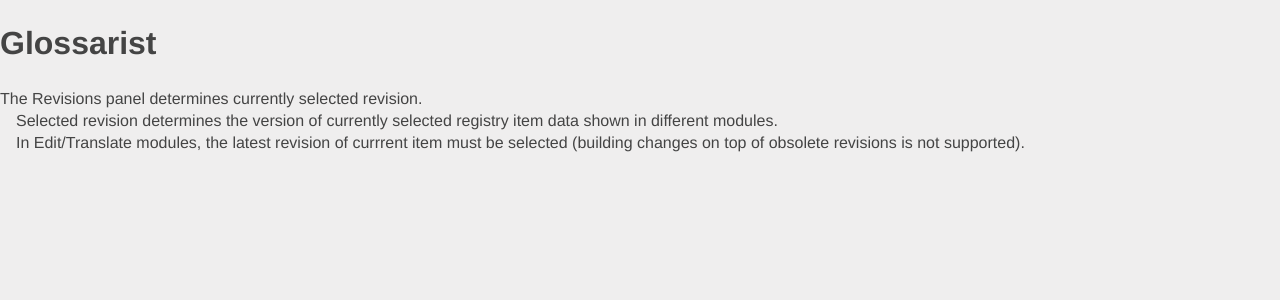
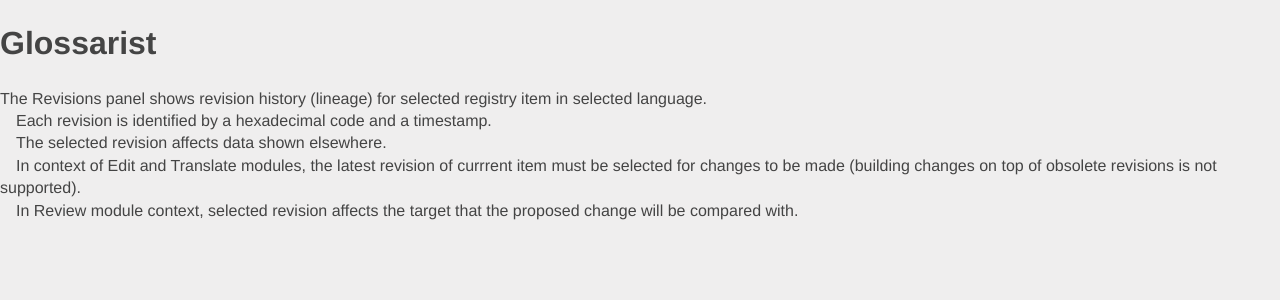
Before and after one commit to glossarist/glossarist.github.io, a Jekyll site: the page built from _docs/panels/revisions-panel.html, in a window 1280 px wide. Shown: the top 300 px of the page. Built offline with Jekyll 4.4.1, drawn with Linux system fonts in a browser that asks for light colours; nearby versions of some CDN libraries.

Commit message:
copy(app docs): Update docs

```diff
--- a/_docs/main-view.html
+++ b/_docs/main-view.html
@@ -1,7 +1,7 @@
 ---
 layout: docs
 permalink: /docs/main-view/
-title: The main view
+title: Main module view
 excerpt: >-
   Main view of currently selected module.
 ---
--- a/_docs/panels/revisions-panel.html
+++ b/_docs/panels/revisions-panel.html
@@ -1,20 +1,26 @@
 ---
 layout: docs
 permalink: /docs/panels/revisions-panel/
-title: The “Revisions” panel
+title: Panel “Revisions”
 excerpt: >-
-  Lists revisions of the currently selected registry item.
-  Selected revision determines which version to show,
-  and controls the “Selected revision” panel.
+  Lists revision history of selected registry item in selected language.
 ---
 
 <p>
-The Revisions panel determines currently selected revision.
+The Revisions panel shows revision history (lineage) for selected registry item
+in selected language.
 
 <p>
-Selected revision determines the version of currently selected registry item data
-shown in different modules.
+Each revision is identified by a hexadecimal code and a timestamp.
 
 <p>
-In Edit/Translate modules, the latest revision of currrent item must be selected
+The selected revision affects data shown elsewhere.
+
+<p>
+In context of Edit and Translate modules,
+the latest revision of currrent item must be selected for changes to be made
 (building changes on top of obsolete revisions is not supported).
+
+<p>
+In Review module context, selected revision affects the target
+that the proposed change will be compared with.
--- a/_docs/panels/sidebar.html
+++ b/_docs/panels/sidebar.html
@@ -8,6 +8,7 @@ excerpt: >-
 ---
 
 <p>
-A sidebar contains information pertaining to
+A sidebar contains panels displaying
+information and controls pertaining to
 currently selected registry item
 in context of currently selected module.
```
Also changed, not shown: _docs/modules/list.html (added, +7 -0 lines), _docs/panels/languages-panel.html (+19 -8 lines), _docs/panels/selected-revision.html (added, +8 -0 lines).
